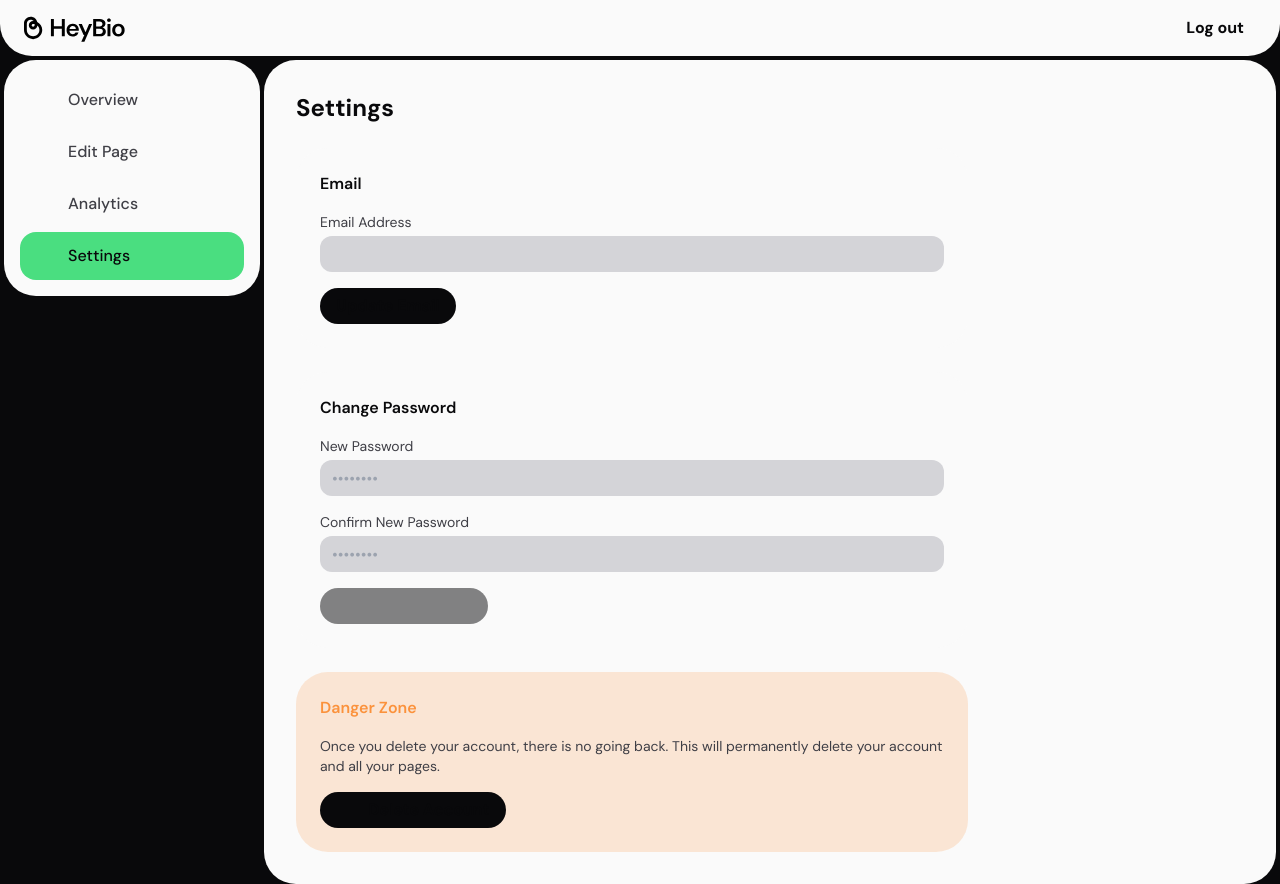
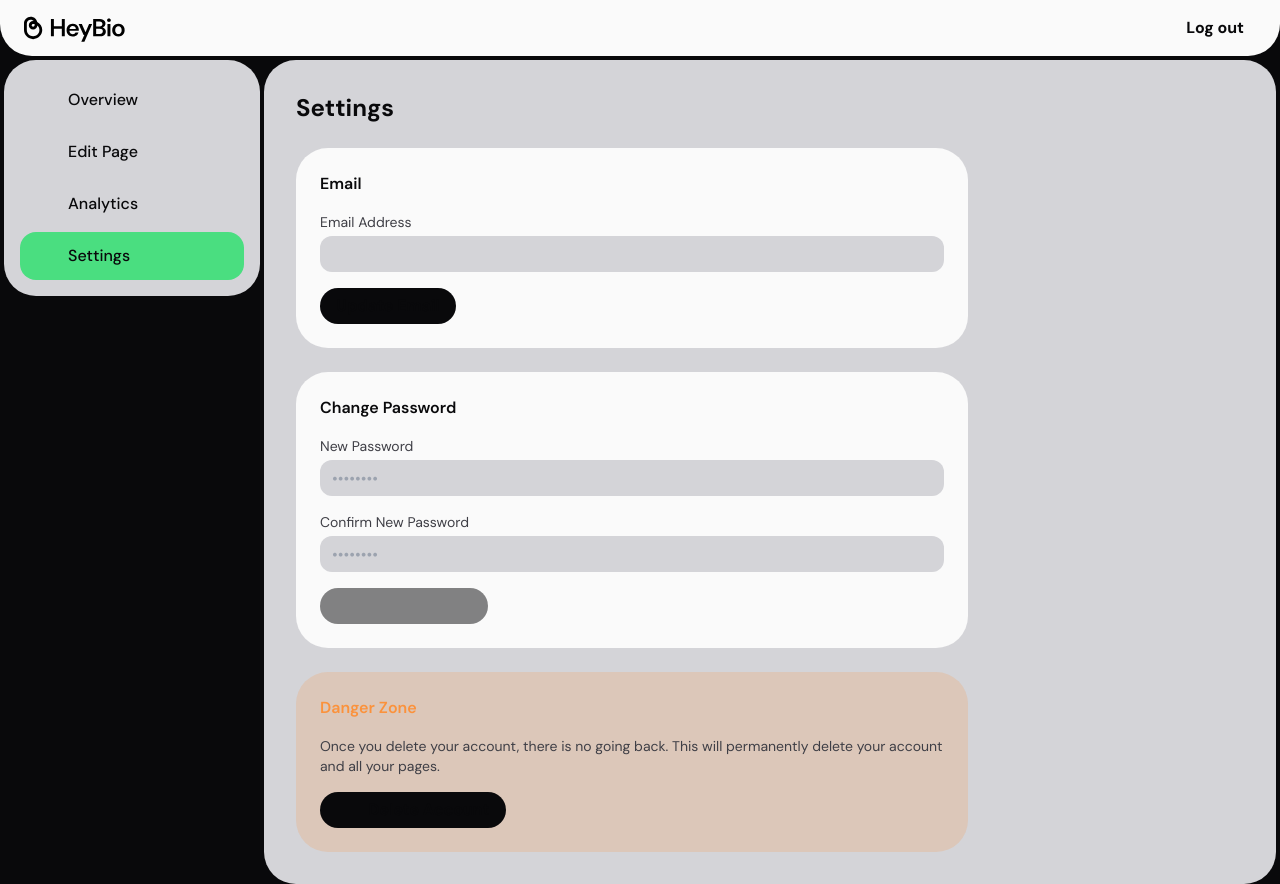
Before and after one commit to eitan-roberto/heybio, a Next.js app: page /dashboard/settings in a window 1280 px wide. Built offline with nearby package versions, Linux system fonts and the light colour scheme; no server answers.

Commit message:
Fix dashboard contrast: bg-low background, visible button text

```diff
--- a/package.json
+++ b/package.json
@@ -35,6 +35,7 @@
     "autoprefixer": "^10.4.24",
     "eslint": "^9.39.2",
     "eslint-config-next": "^16.1.6",
+    "playwright": "^1.58.1",
     "supabase": "^2.74.5",
     "tailwindcss": "^3.4.17",
     "typescript": "5.9.3"
--- a/src/components/dashboard/DashboardLayout.tsx
+++ b/src/components/dashboard/DashboardLayout.tsx
@@ -49,7 +49,7 @@ export function DashboardLayout({ children, pageSlug }: DashboardLayoutProps) {
       <div className="flex-1 flex flex-col md:flex-row gap-1 px-1">
         {/* Sidebar */}
         <aside className="w-full md:w-64 flex-shrink-0">
-          <div className="bg-bottom rounded-4xl p-4 md:sticky md:top-4">
+          <div className="bg-low rounded-4xl p-4 md:sticky md:top-4">
             <nav className="flex md:flex-col gap-1 overflow-x-auto md:overflow-visible">
               {NAV_ITEMS.map((item) => {
                 const isActive = pathname === item.href;
@@ -58,14 +58,14 @@ export function DashboardLayout({ children, pageSlug }: DashboardLayoutProps) {
                     key={item.href}
                     href={item.href}
                     className={cn(
-                      "flex items-center gap-3 px-4 py-3 rounded-2xl whitespace-nowrap transition-colors",
+                      "flex items-center gap-3 px-4 py-3 rounded-2xl whitespace-nowrap transition-colors font-medium",
                       isActive
                         ? "bg-green text-top"
-                        : "text-high hover:bg-low"
+                        : "text-top hover:bg-mid/30"
                     )}
                   >
                     <Icon icon={item.icon} className="w-5 h-5 flex-shrink-0" />
-                    <span className="font-medium">{item.label}</span>
+                    <span>{item.label}</span>
                   </Link>
                 );
               })}
@@ -74,7 +74,7 @@ export function DashboardLayout({ children, pageSlug }: DashboardLayoutProps) {
         </aside>
 
         {/* Content */}
-        <main className="flex-1 bg-bottom rounded-4xl p-4 md:p-8 min-h-[calc(100vh-200px)]">
+        <main className="flex-1 bg-low rounded-4xl p-4 md:p-8 min-h-[calc(100vh-200px)]">
           {children}
         </main>
       </div>
```
Also changed, not shown: take-screenshots.js (added, +16 -0 lines), 1 other file (tests, documents, lock files or other folders).
